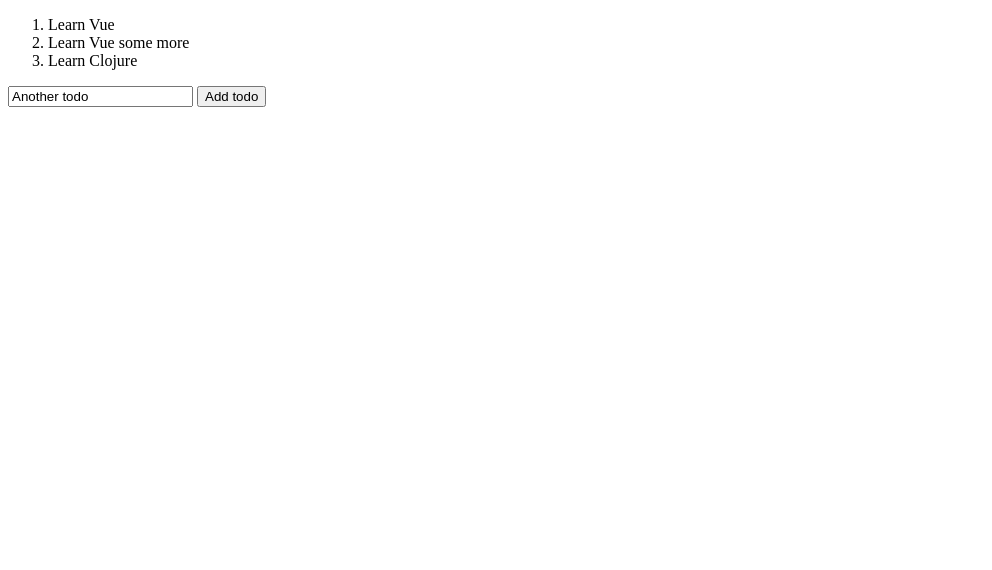
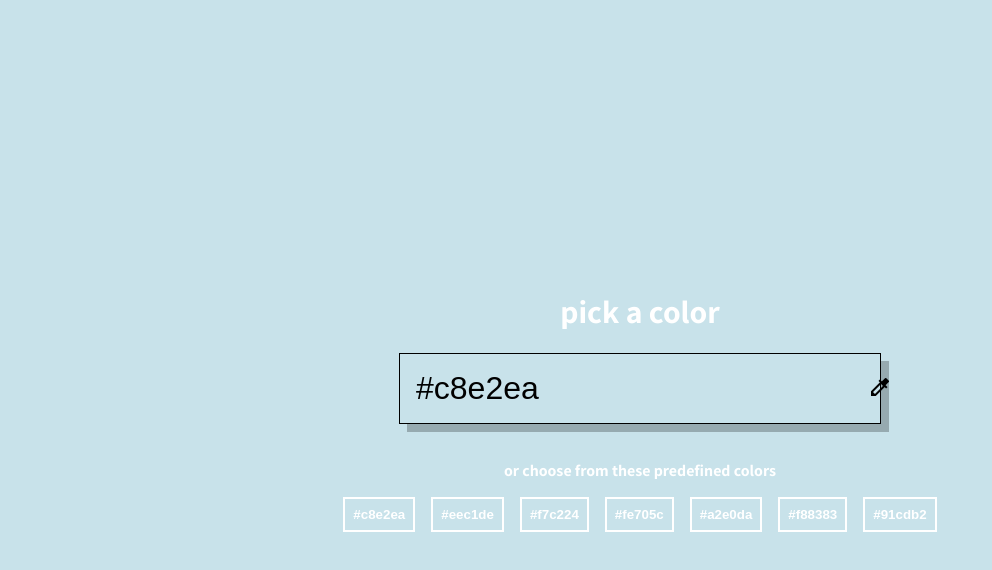
Before and after one commit to robbertvancaem/vue-colorpicker, a plain HTML site: page index.html in a window 1280 px wide. Shown: the whole page, without its empty margins (0-992 px from the left). Drawn offline with nearby package versions, Linux system fonts and the light colour scheme.

Commit message:
Implement Vue colorpicker

```diff
--- a/index.html
+++ b/index.html
@@ -1,47 +1,37 @@
 <!DOCTYPE html>
 <html>
-  <head>
-    <meta charset="utf-8">
-    <title>Vue Test</title>
-    <script src="https://cdn.jsdelivr.net/npm/vue"></script>
-  </head>
 
-  <body>
-    <div id="app">
-      <ol>
-        <li v-for="todo in todos">
-          {{ todo.text }}
-        </li>
-      </ol>
-      <input v-model="todo.text">
-      <button v-on:click="addTodo">Add todo</button>
+<head>
+  <meta charset="utf-8">
+  <title>Vue Colorpicker</title>
+  <script src="https://cdn.jsdelivr.net/npm/vue"></script>
+  <link rel="stylesheet" href="src/css/main.css">
+  <link href="https://fonts.googleapis.com/css?family=Assistant:400,700" rel="stylesheet">
+  <link href="https://fonts.googleapis.com/icon?family=Material+Icons" rel="stylesheet">
+</head>
+
+<body>
+  <div id="app" v-bind:style="{backgroundColor: color}">
+    <div class="colorpicker">
+      <h1 class="bold">pick a color</h1>
+      <div class="colorpicker__input--wrapper">
+        <input class="colorpicker__input--text" type="text" maxlength="7" placeholder="#ffd837" v-model="color">
+        <button class="colorpicker__button" @click="openColorPicker">
+          <i class="material-icons">
+            colorize
+          </i>
+        </button>
+        <input class="colorpicker__input--color" type="color" v-model="color" ref="inputColor" />
+      </div>
+      <p class="bold">or choose from these predefined colors</p>
+      <div class="colorpicker__presets">
+        <button class="colorpicker__preset" v-for="preset in presets" @click="changeBackgroundColor(preset)">
+          {{ preset }}
+        </button>
+      </div>
     </div>
+  </div>
+  <script src="src/js/index.js"></script>
+</body>
 
-    <script type="text/javascript">
-    var app = new Vue({
-  el: '#app',
-  data: {
-    todo: {
-      text: 'Another todo'
-    },
-    todos: [
-      {
-        text: 'Learn Vue'
-      },
-      {
-        text: 'Learn Vue some more'
-      },
-      {
-        text: 'Learn Clojure'
-      }
-    ]
-  },
-  methods: {
-    addTodo: function() {
-      this.todos.push(this.todo);
-    }
-  }
-});
-</script>
-  </body>
 </html>
--- /dev/null
+++ b/src/css/main.css
@@ -0,0 +1,116 @@
+html,
+body {
+  color: #fff;
+  font-family: "Assistant", sans-serif;
+  font-size: 16px;
+}
+
+html,
+body,
+ol,
+ul {
+  margin: 0;
+  padding: 0;
+}
+
+body {
+  height: 100vh;
+}
+
+#app {
+  align-items: center;
+  display: flex;
+  height: 100%;
+  justify-content: center;
+  transition: background 0.5s ease;
+}
+
+.bold {
+  font-weight: bold;
+}
+
+.colorpicker {
+  align-items: center;
+  display: flex;
+  flex-direction: column;
+  justify-content: center;
+}
+
+.colorpicker__input--wrapper {
+  border: 1px solid #000;
+  box-shadow: 8px 8px 0px rgba(0, 0, 0, 0.25);
+  display: flex;
+  margin-bottom: 20px;
+  max-width: 480px;
+}
+
+.colorpicker__input--text {
+  background: transparent;
+  border: 0;
+  border-radius: 0px;
+  flex: 1;
+  font-size: 2em;
+  padding: 16px;
+}
+
+.colorpicker__button {
+  background: transparent;
+  border: 0;
+  padding: 0 16px;
+}
+
+.colorpicker__input--color {
+  display: none;
+}
+
+.colorpicker__presets {
+  display: flex;
+  justify-content: center;
+}
+
+.colorpicker__preset {
+  background: none;
+  border: 2px solid;
+  color: #fff;
+  cursor: pointer;
+  font-weight: bold;
+  margin: 0 8px;
+  padding: 8px;
+  position: relative;
+  transition: transform 0.5s ease, color 0.2s ease;
+}
+
+.colorpicker__preset:hover {
+  border: 2px solid #fff;
+  color: #000;
+}
+
+.colorpicker__preset:hover::before,
+.colorpicker__preset:hover::after {
+  -webkit-transform: scale(1);
+}
+
+.colorpicker__preset::before,
+.colorpicker__preset::after {
+  -webkit-transform: scale(0);
+  box-sizing: border-box;
+  content: "";
+  height: calc(100% + 4px);
+  left: -2px;
+  position: absolute;
+  top: -2px;
+  transition: 0.5s ease;
+  width: calc(100% + 4px);
+}
+
+.colorpicker__preset::before {
+  -webkit-transform-origin: 0 100%;
+  border-bottom: 2px solid #000;
+  border-left: 2px solid #000;
+}
+
+.colorpicker__preset::after {
+  -webkit-transform-origin: 100% 0;
+  border-top: 2px solid #000;
+  border-right: 2px solid #000;
+}
--- /dev/null
+++ b/src/js/index.js
@@ -0,0 +1,24 @@
+var app = new Vue({
+  el: "#app",
+  data: {
+    color: "#c8e2ea",
+    presets: [
+      "#c8e2ea",
+      "#eec1de",
+      "#f7c224",
+      "#fe705c",
+      "#a2e0da",
+      "#f88383",
+      "#91cdb2"
+    ]
+  },
+  methods: {
+    openColorPicker() {
+      const el = this.$refs.inputColor;
+      el.click();
+    },
+    changeBackgroundColor(preset) {
+      this.color = preset;
+    }
+  }
+});
```
Also changed, not shown: 1 other file.
